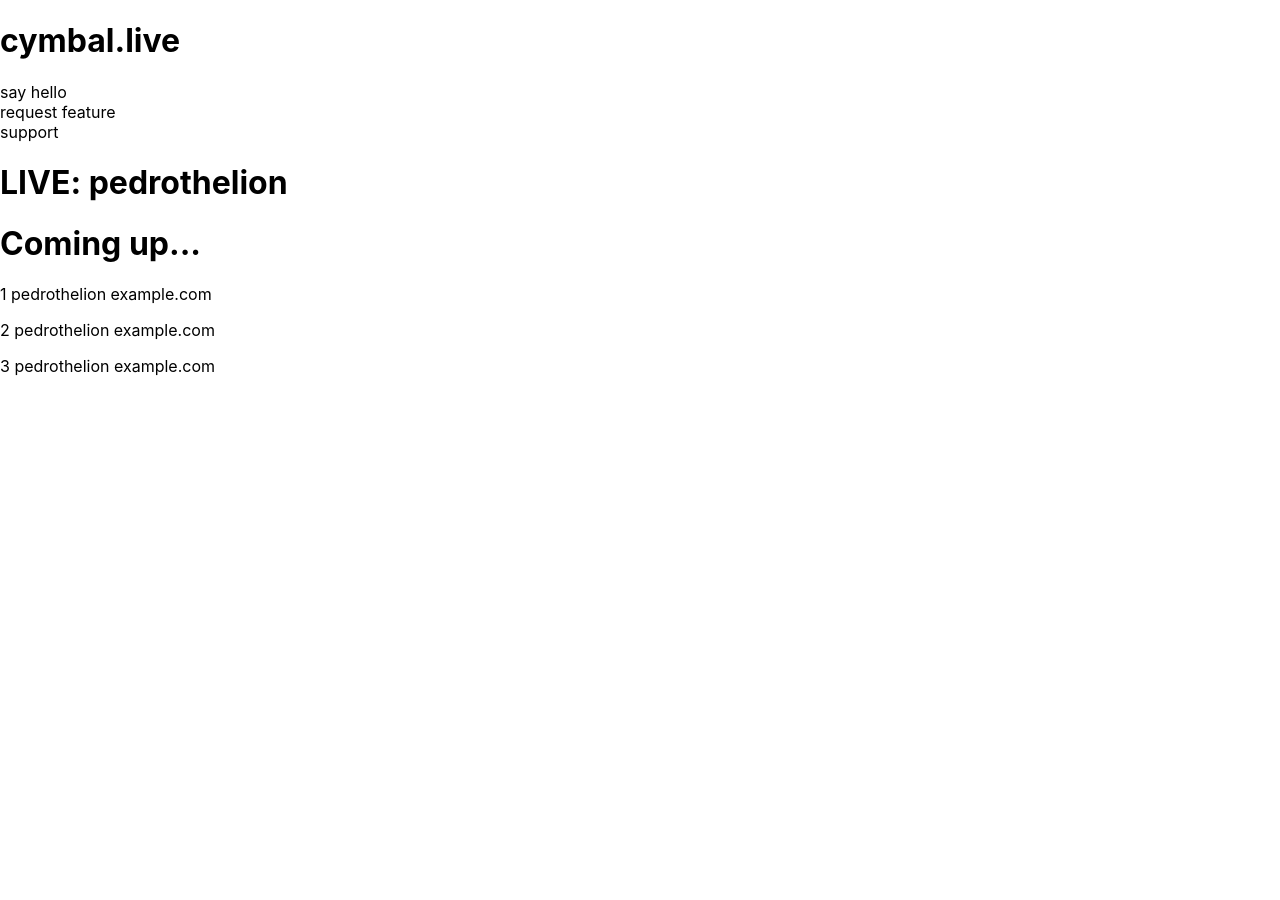
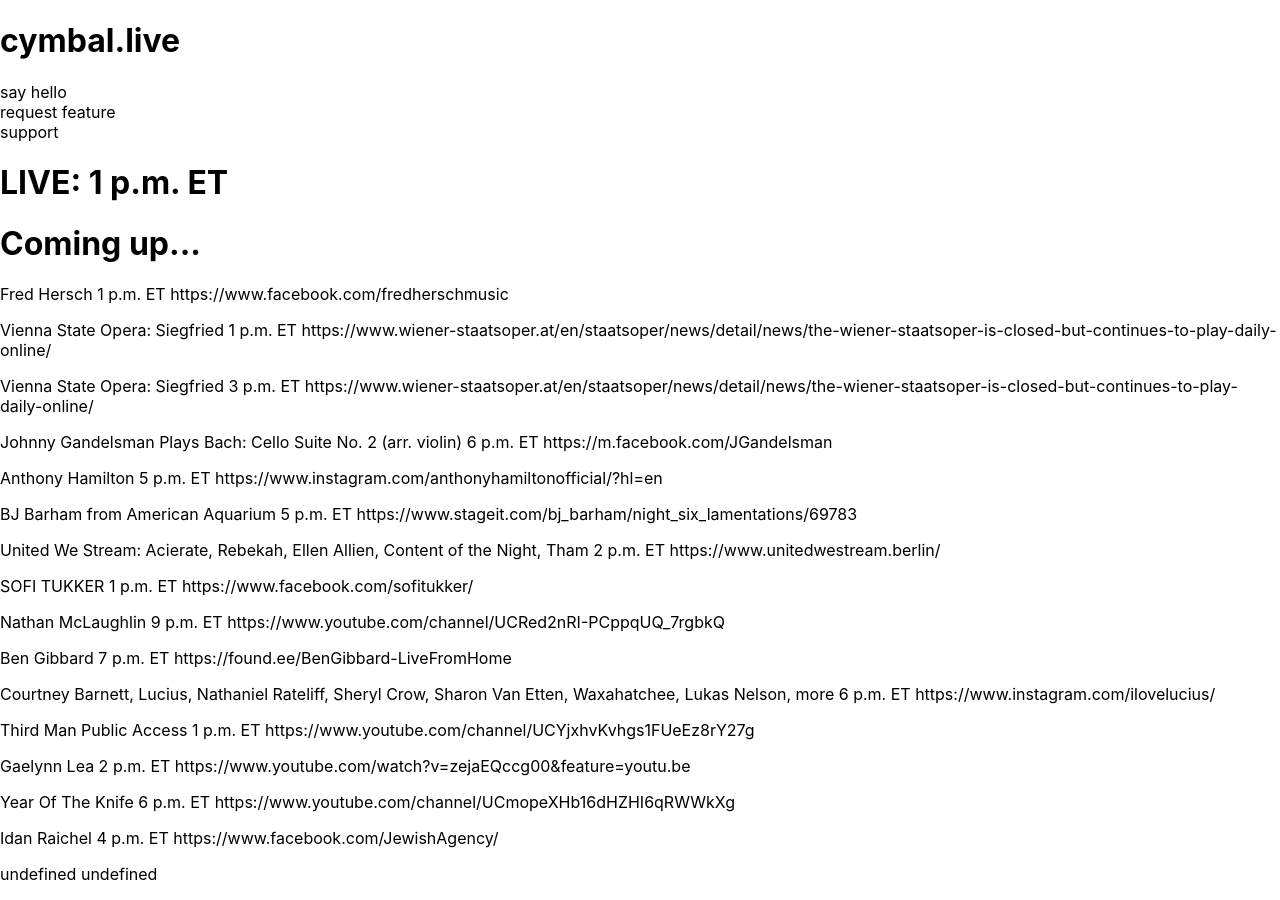
Before and after one commit to brntsllvn/cymbal.live, a React (Create React App) app: page / in a window 1280 px wide. Before the commit the page ends 800 px from the top, so only its background shows below. Built offline with nearby package versions, Linux system fonts and the light colour scheme.

Commit message:
fetch data from text file

```diff
--- a/src/components/ComingUp.js
+++ b/src/components/ComingUp.js
@@ -10,7 +10,7 @@
                 {
                     shows.map(show => {
                         return (
-                            <p>
+                            <p key={show.hashCode}>
                                 {
                                     `${show.time}
                                  ${show.artist}
--- /dev/null
+++ b/src/components/ShowAPI.js
@@ -0,0 +1,41 @@
+class ShowAPI {
+    async getShows() {
+        const fileContents = await this.fetch();
+        const shows = this.parse(fileContents);
+        return shows;
+    }
+
+    async fetch() {
+        const response = await fetch('2020-03-22.txt');
+        const txt = await response.text();
+        return txt;
+    }
+
+    parse(fileContents) {
+        const showRaw = fileContents.split('\n');
+        let shows = [];
+        showRaw.map(raw => {
+            const showData = raw.split('||');
+            let show = {
+                'time': showData[0],
+                'artist': showData[1],
+                'link': showData[2],
+                'hashCode': this.hash(raw)
+            }
+            shows.push(show)
+        })
+        return shows;
+    }
+
+    hash(str) {
+        var hash = 0, i, chr;
+            for (i = 0; i < this.length; i++) {
+                chr   = this.charCodeAt(i);
+                hash  = ((hash << 5) - hash) + chr;
+                hash |= 0; // Convert to 32bit integer
+            }
+        return hash;
+    }
+}
+
+export default ShowAPI
--- a/src/components/ShowContainer.js
+++ b/src/components/ShowContainer.js
@@ -1,41 +1,36 @@
 import React from 'react';
 import NowPlaying from './NowPlaying';
 import ComingUp from './ComingUp';
-import ShowFileParser from './ShowFileParser';
+import ShowAPI from './ShowAPI';
 
 class ShowContainer extends React.Component {
-    _getUpcomingShows() {
-        const parser = new ShowFileParser();
-        const blah = parser.parse();
+    constructor(props) {
+        super(props);
+        this.state = {
+            nowPlaying: {},
+            shows: []
+        }
+    }
 
+    async _getUpcomingShows() {
+        const api = new ShowAPI();
+        const shows = await api.getShows();
+        return shows;
+    }
 
-        const shows = [
-            {
-                'time': 1,
-                'artist': 'pedrothelion',
-                'link': 'example.com'
-            },
-            {
-                'time': 2,
-                'artist': 'pedrothelion',
-                'link': 'example.com'
-            },
-            {
-                'time': 3,
-                'artist': 'pedrothelion',
-                'link': 'example.com'
-            }
-        ]
-        return shows
+    async componentDidMount() {
+        const shows = await this._getUpcomingShows();
+        this.setState({
+            nowPlaying: shows[0],
+            shows: shows,
+        })
     }
 
     render () {
-        const shows = this._getUpcomingShows();
-        const show = shows[1];
         return (
             <div>
-                <NowPlaying show={show}/>
-                <ComingUp shows={shows} />
+                <NowPlaying show={this.state.nowPlaying}/>
+                <ComingUp shows={this.state.shows} />
             </div>
         );
     }
--- a/src/components/ShowFileParser.js
+++ /dev/null
@@ -1,7 +0,0 @@
-class ShowFileParser {
-    parse() {
-        console.log("parsing...")
-    }
-}
-
-export default ShowFileParser
```
Also changed, not shown: public/2020-03-22.txt (renamed from public/shows/2020-03-22.txt).
